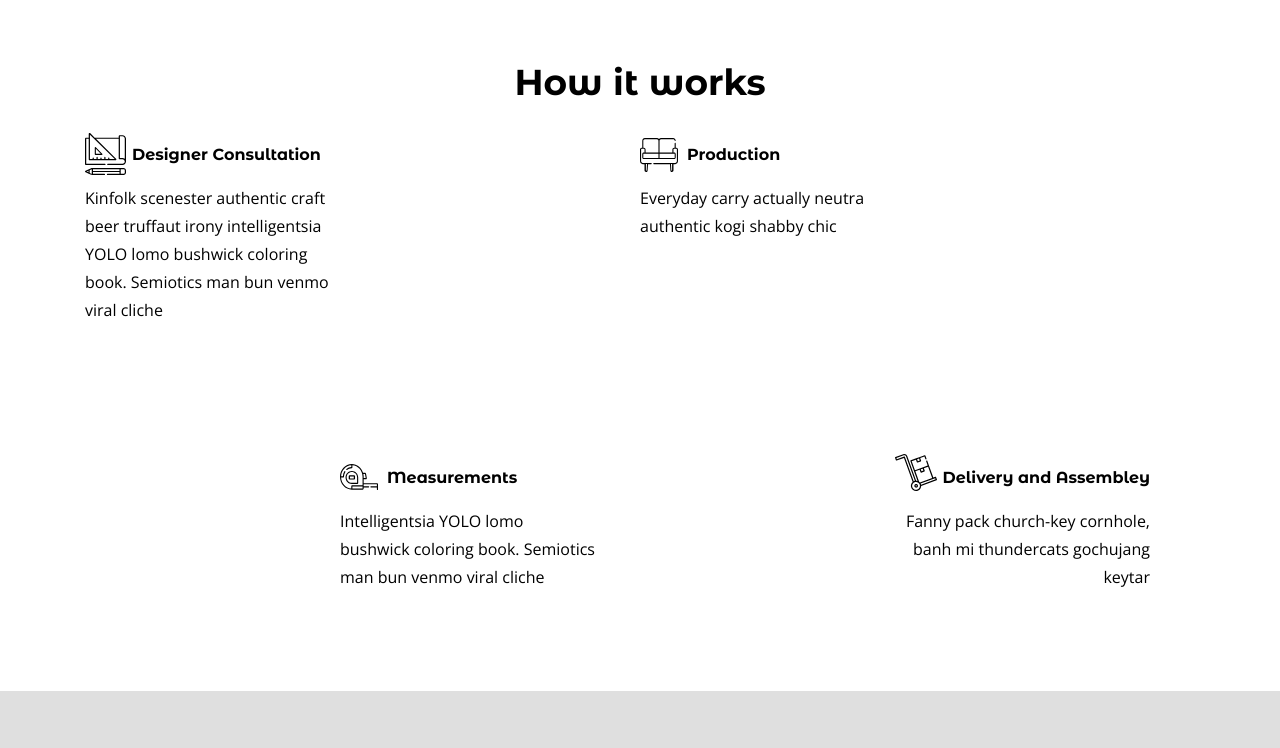
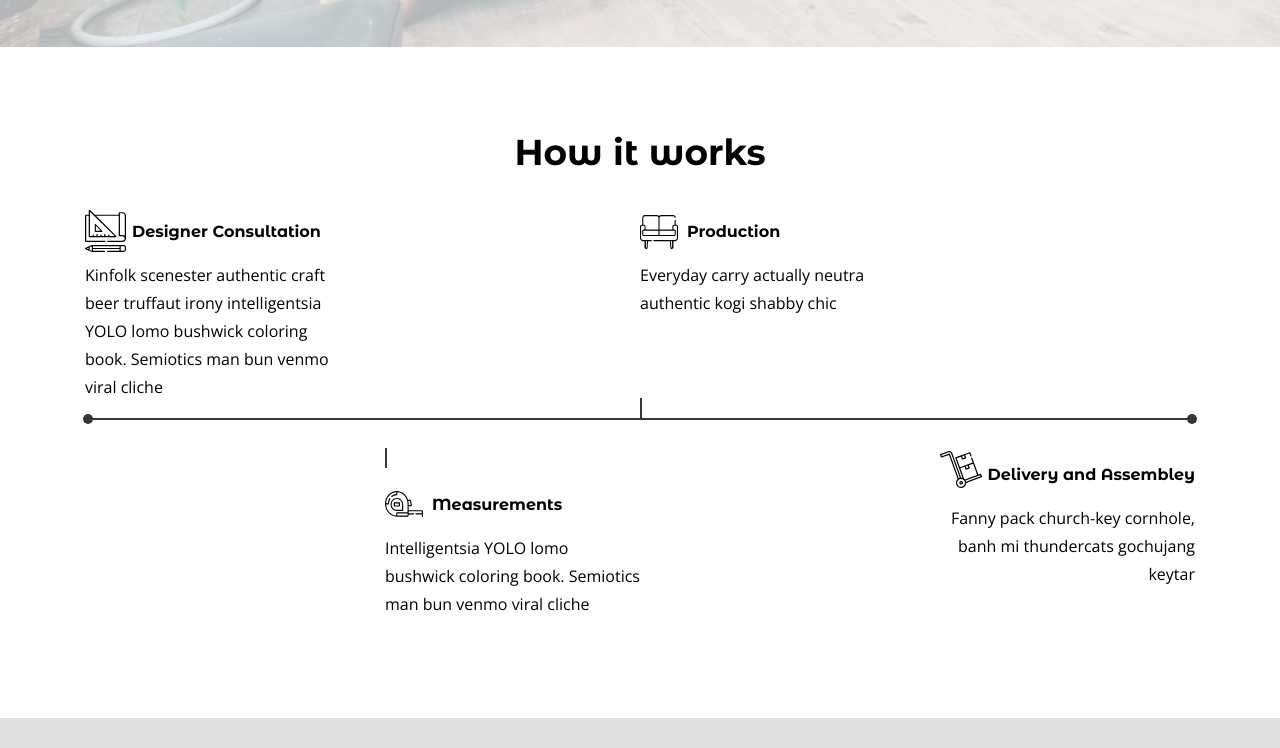
Before and after one commit to BekzodDeveloper/desire-multi-page, a website: page app/index.html in a window 1280 px wide. Shown: the part 2098-2846 px from the top of the page. Drawn offline with nearby package versions, Linux system fonts and the light colour scheme.

Commit message:
how-it-works is done

```diff
--- a/app/index.html
+++ b/app/index.html
@@ -218,18 +218,18 @@
                   <p class="how-it-works__step-text">Kinfolk scenester authentic craft beer truffaut irony
                     intelligentsia YOLO lomo bushwick coloring book. Semiotics man bun venmo viral cliche</p>
                 </div>
-                <div class="how-it-works__step step-bottom">
+                <div class="how-it-works__step step-2 step-bottom">
                   <h4 class="how-it-works__step-title how-it-works__step-title-2">Measurements</h4>
                   <p class="how-it-works__step-text">Intelligentsia YOLO lomo bushwick coloring book. Semiotics man bun
                     venmo viral cliche</p>
                 </div>
               </div>
               <div class="how-it-works__steps-start">
-                <div class="how-it-works__step">
+                <div class="how-it-works__step step-3">
                   <h4 class="how-it-works__step-title how-it-works__step-title-3">Production</h4>
                   <p class="how-it-works__step-text">Everyday carry actually neutra authentic kogi shabby chic</p>
                 </div>
-                <div class="how-it-works__step step-bottom">
+                <div class="how-it-works__step step-4 step-bottom">
                   <h4 class="how-it-works__step-title how-it-works__step-title-4">Delivery and Assembley</h4>
                   <p class="how-it-works__step-text step-text-last">Fanny pack church-key cornhole, banh mi thundercats gochujang keytar</p>
                 </div>
--- a/app/scss/style.scss
+++ b/app/scss/style.scss
@@ -248,6 +248,7 @@
     }
     &__image {
         margin: 0 auto;
+        width: 420px;
     }
 
     &__slide-content {
@@ -324,20 +325,37 @@
         font-size: 36px;
         line-height: 51px;
         text-align: center;
-        margin-bottom: 33px;
+        margin-bottom: 40px;
     }
     &__steps {
         display: flex;
+        position: relative;
+        &::after{
+            content: '';
+            position: absolute;
+            top: 50%;
+            left: 0;
+            width: 1110px;
+            height: 2px;
+            background-color: #363838;
+
+        }
     }
     &__steps-start {
         width: 50%;
         display: flex;
-        height: 450px;
+        justify-content: space-between;
+        height: 400px;
     }
     &__step {
         width: 255px;
     }
-    .step-bottom {
+    .step-1,
+    .step-3 {
+        align-self: start;
+    }
+    .step-2,
+    .step-4 {
         align-self: flex-end;
         .step-text-last{
             text-align: right;
@@ -392,6 +410,58 @@
             position: absolute;
             top: -10px;
             left: 0;
+        }
+    }
+    .step-1{
+        position: relative;
+        &::after{
+            content: "";
+            position: absolute;
+            width: 10px;
+            height: 10px;
+            background-color: #363838;
+            bottom: -23px;
+            left: -2px;
+            border-radius: 100px;
+        }
+    }
+    .step-2{
+        position: relative;
+        // padding-bottom: 48px;
+        &::after{
+            content: "";
+            position: absolute;
+            width: 2px;
+            height: 20px;
+            background-color: #363838;
+            top: -43px;
+            left: 0px;
+        }
+    }
+    .step-3{
+        position: relative;
+        &::after{
+            content: "";
+            position: absolute;
+            width: 2px;
+            height: 20px;
+            background-color: #363838;
+            bottom: -101px;
+            left: 0px;
+        }
+    }
+    .step-4{
+        position: relative;
+        padding-bottom: 30px;
+        &::after{
+            content: "";
+            position: absolute;
+            width: 10px;
+            height: 10px;
+            background-color: #363838;
+            top: -47px;
+            right: -2px;
+            border-radius: 100px;
         }
     }
 }
```
Also changed, not shown: app/css/style.min.css.
